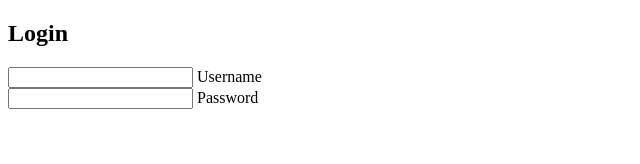
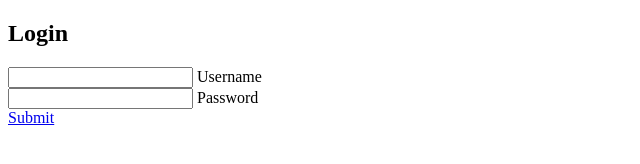
Before and after one commit to fernandogbz/simple-login-form, a plain HTML site: page index.html in a window 1280 px wide. Shown: the full height of the page, 0-640 px from the left. Drawn offline with Linux system fonts and the light colour scheme.

Commit message:
HTML - a#submit

```diff
--- a/index.html
+++ b/index.html
@@ -19,7 +19,9 @@
 					<label>Password</label>
 				</div>
 
-				<div class="button-form"></div>
+				<div class="button-form">
+					<a href="#" id="submit">Submit</a>
+				</div>
 			</form>
 		</div>
 	</body>
```
